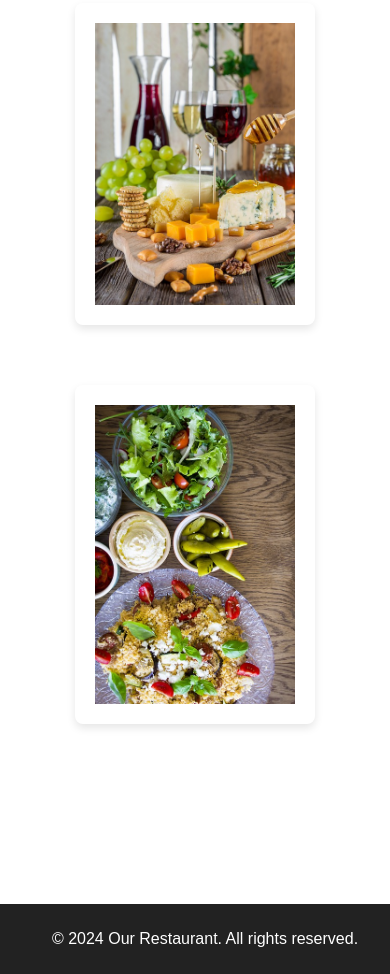
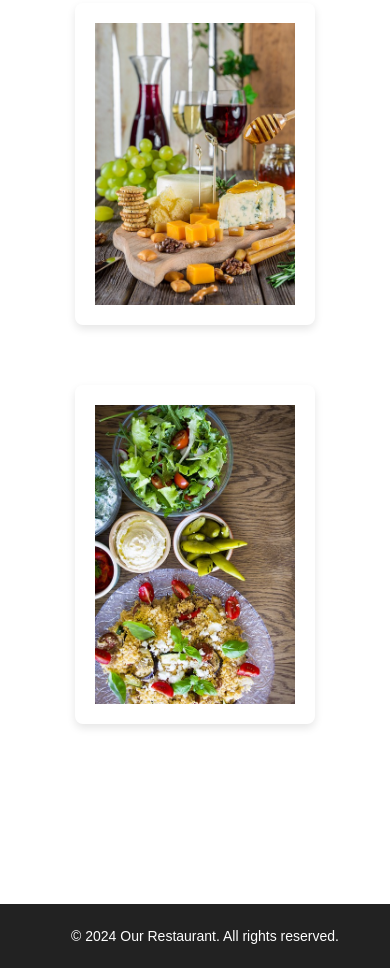
Before and after one commit to Abhaysprasobh/web-development, a website: page index.html in a window 390 px wide. Shown: the part 3401-4375 px from the top of the page. Drawn offline with Linux system fonts and the light colour scheme.

Commit message:
Update index.html

```diff
--- a/index.html
+++ b/index.html
@@ -113,6 +113,17 @@
       bottom: 0;
       width: 100%;
     }
+    @media screen and (max-width: 768px) {
+  footer {
+    font-size: 14px; /* Adjust font size for smaller screens */
+  }
+}
+
+@media screen and (max-width: 576px) {
+  footer {
+    padding: 10px; /* Adjust padding for smaller screens */
+  }
+}
   </style>
 </head>
 <body>
```
